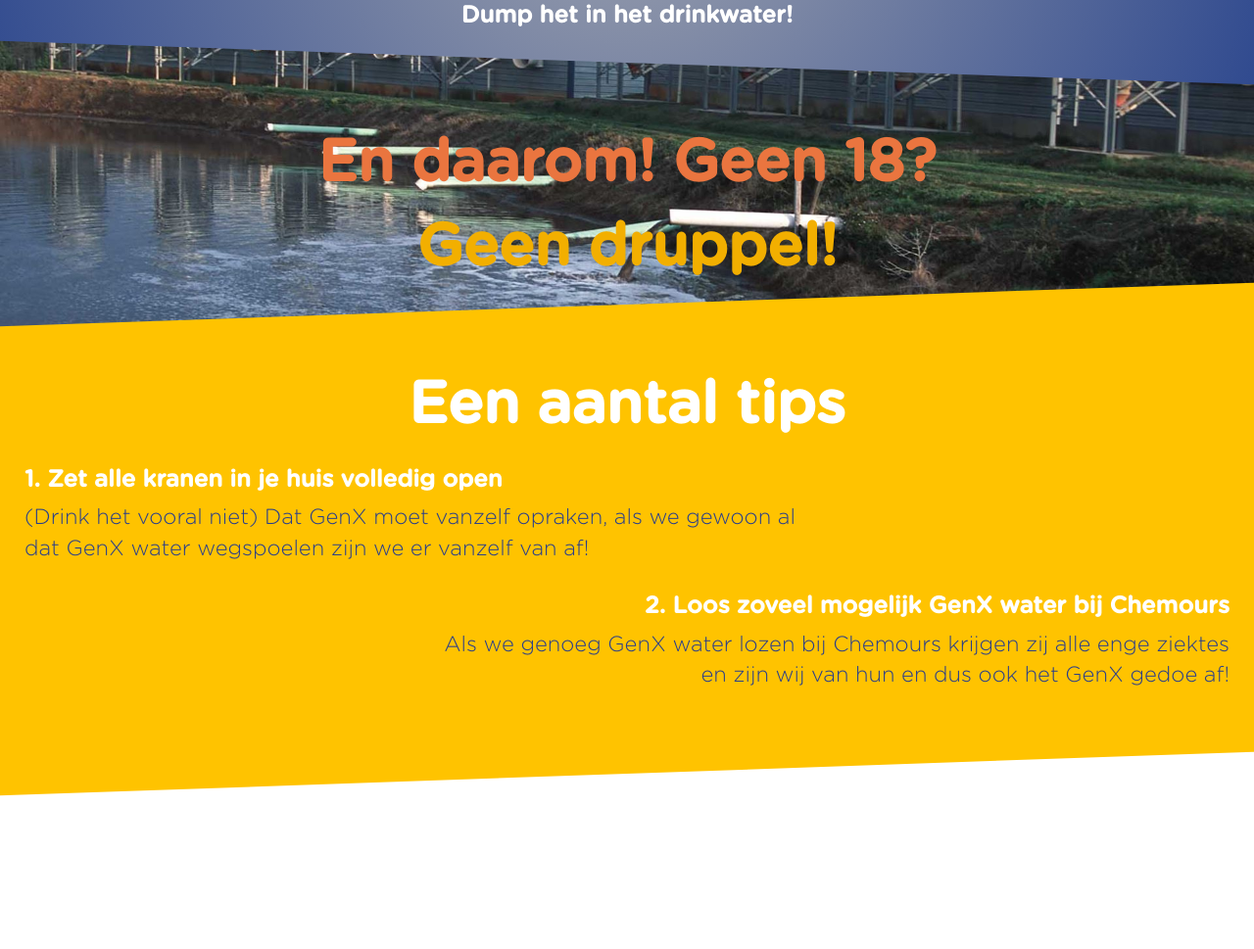
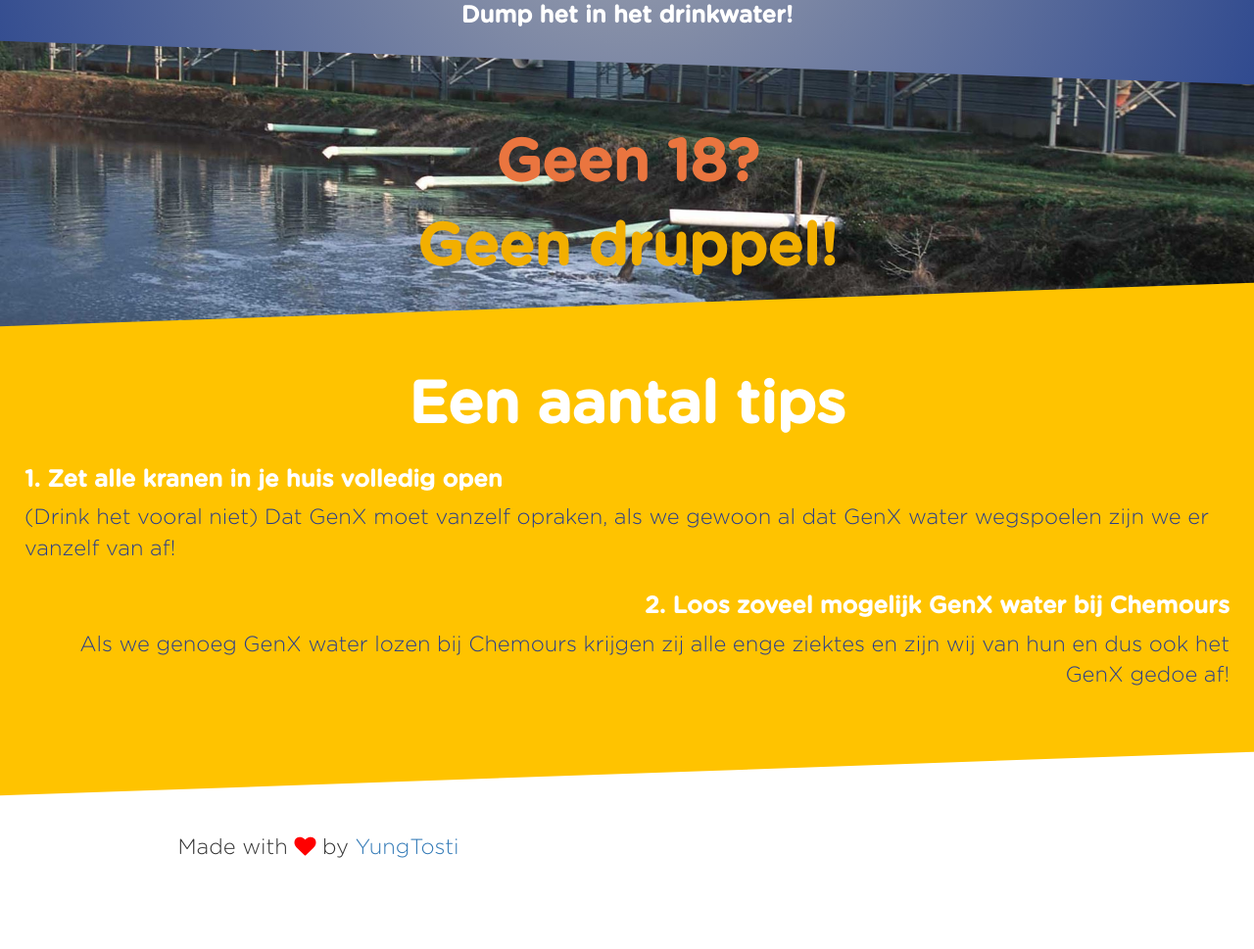
Before and after one commit to YungTosti/NIX-GENX, a website: page src/pages/index.html in a window 1280 px wide. Shown: the part 897-1866 px from the top of the page at 98% size. Before the commit the page ends 1710 px from the top, so only its background shows below. Drawn offline with nearby package versions, Linux system fonts and the light colour scheme; files that its build step writes are made by us from their sources; files whose address does not match are found by name.

Commit message:
Did some small fixups and added the footer with 'Made with Love' text.

```diff
--- a/src/pages/index.html
+++ b/src/pages/index.html
@@ -80,7 +80,7 @@
 <div class="section-horizontal section-bg section-bg-3 section-right-down" style="margin-top: -60px;">
     <div class="counter-section">
         <h1 class="light-orange text-center">
-            En daarom! Geen 18?
+            Geen 18?
         </h1>
         <h1 class="yellow text-center">
             Geen druppel!
@@ -94,17 +94,27 @@
             <h1 class="white text-center">Een aantal tips</h1>
         </div>
 
-        <div class="col-md-8">
+        <div class="col-md-12">
             <h3 class="white">1. Zet alle kranen in je huis volledig open</h3>
             <p class="blue">(Drink het vooral niet) Dat GenX moet vanzelf opraken, als we gewoon al dat GenX water wegspoelen zijn we er vanzelf van af!</p>
         </div>
 
-        <div class="col-md-8 pull-right text-right">
+        <div class="col-md-12 pull-right text-right">
             <h3 class="white">2. Loos zoveel mogelijk GenX water bij Chemours</h3>
             <p class="blue">Als we genoeg GenX water lozen bij Chemours krijgen zij alle enge ziektes en zijn wij van hun en dus ook het GenX gedoe af!</p>
         </div>
     </div>
 </div>
 
+<div class="section-horizontal section-bg-white">
+        <div class="col-md-6 text-center">
+            <p>Made with <i class="fa fa-heart" style="color: red;"></i> by <a target="_blank" href="https://twitter.com/YungTosti">YungTosti</a></p>
+        </div>
+        <div class="col-md-6">
+
+        </div>
+    </div>
+</div>
+
 </body>
 </html>
```
